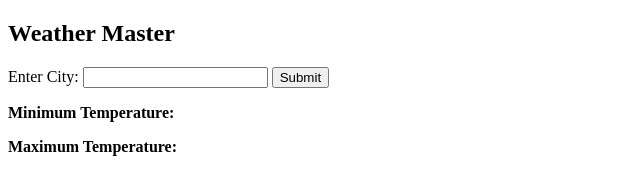
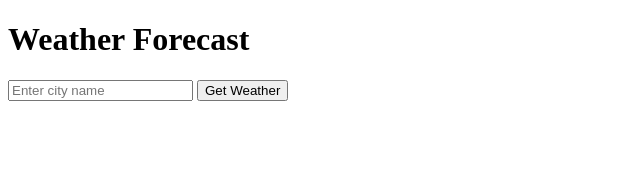
Before and after one commit to shri0900/weatherproject, a plain HTML site: page index.html in a window 1280 px wide. Shown: the whole page, without its empty margins (0-640 px from the left). Drawn offline with Linux system fonts and the light colour scheme.

Commit message:
second commit

```diff
--- a/index.html
+++ b/index.html
@@ -1,26 +1,14 @@
 <!DOCTYPE html>
-<html lang="en">
+<html>
 <head>
-    <meta charset="UTF-8">
-    <meta name="viewport" content="width=device-width, initial-scale=1.0">
-    <title>Weather Master</title>
+<title>Weather Forecast</title>
+<script src="weather.js"></script>
 </head>
+
 <body>
-
-<h2>Weather Master</h2>
-
-<form id="weatherForm">
-    <label for="city">Enter City:</label>
-    <input type="text" id="city" name="city" required>
-    <button type="button" onclick="getWeather()">Submit</button>
-</form>
-
-<div id="results">
-    <p><strong>Minimum Temperature:</strong> <span id="minTemp"></span></p>
-    <p><strong>Maximum Temperature:</strong> <span id="maxTemp"></span></p>
-</div>
-
-<script src="weather.js"></script>
-
+<h1>Weather Forecast</h1>
+<input type="text" id="city" placeholder="Enter city name">
+<button onclick="getWeather()">Get Weather</button>
+<div id="weather"></div>
 </body>
 </html>
--- a/weather.js
+++ b/weather.js
@@ -1,26 +1,24 @@
 function getWeather() {
-    const city = document.getElementById('city').value;
+    var city = document.getElementById("city").value;
 
-    if (!city) {
-        alert('Please enter a city name.');
-        return;
-    }
+    // Make an HTTP request to the MuleSoft flow
+    var xhr = new XMLHttpRequest();
+    xhr.open("POST", "http://localhost:8081/getweather");
+    xhr.setRequestHeader("Content-Type", "application/json");
+    xhr.send(JSON.stringify({
+      city: city
+    }));
 
-    fetch('http://localhost:8081/getweather', {
-        method: 'POST',
-        headers: {
-            'Content-Type': 'application/json',
-        },
-        body: JSON.stringify({ city: city }),
-        mode:'no-cors'
-    })
-    .then(response => console.log(response.body))
-    .then(data => {
-        document.getElementById('minTemp').innerText = `${data["Minimum Temprature"]} °C`;
-        document.getElementById('maxTemp').innerText = `${data["Maximum Temprature"]} °C`;
-    })
-    .catch(error => {
-        alert('Error fetching weather. Please try again.');
-        console.error('Error:', error);
-    });
-}
+    // Handle the response from the MuleSoft flow
+    xhr.onload = function() {
+      if (xhr.status === 200) {
+        var weatherData = JSON.parse(xhr.responseText);
+
+        // Display the weather data on the page
+        document.getElementById("weather").innerHTML = "Minimum Temprature: " + weatherData.Minimum_Temprature + "°C";
+        document.getElementById("weather").innerHTML += "<br>Maximum Temprature: " + weatherData.Maximum_Temprature + "°C";
+      } else {
+        alert("Error getting weather data");
+      }
+    };
+  }
```
